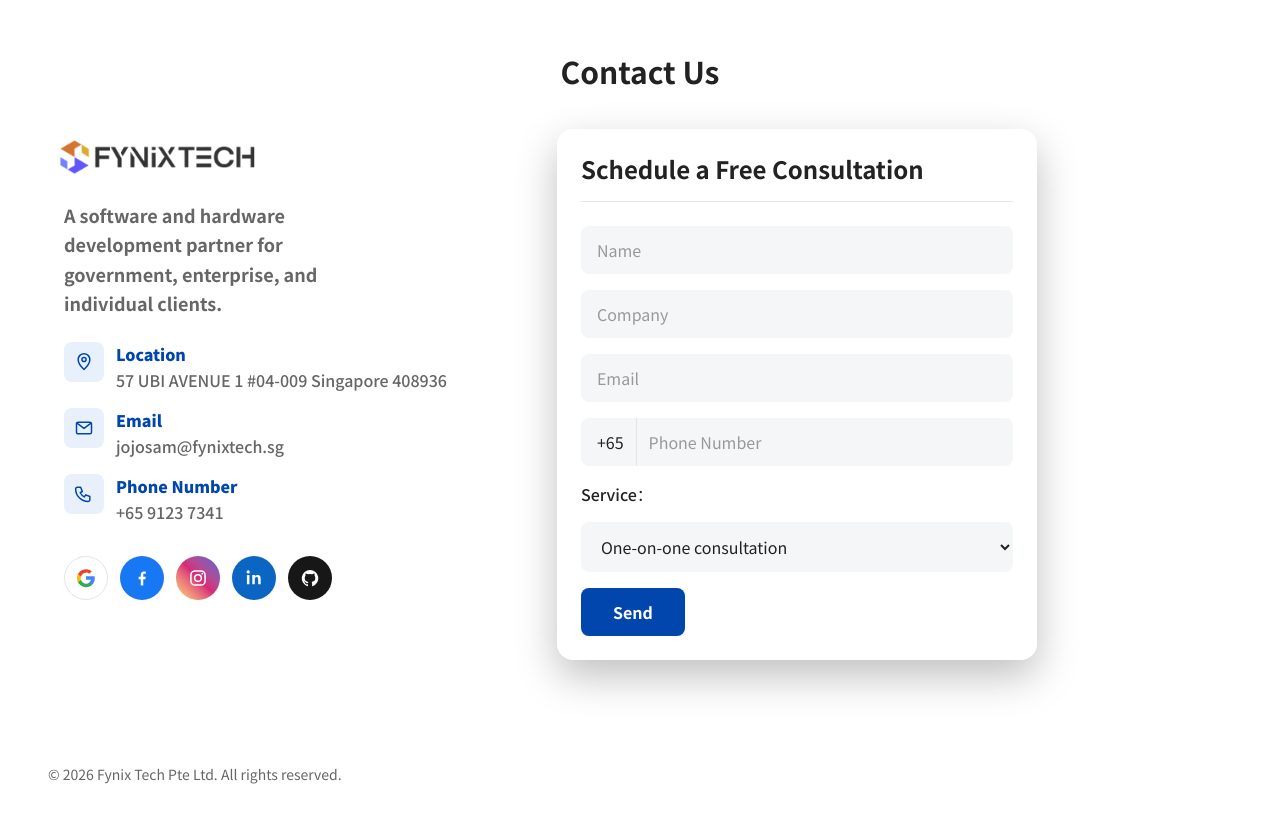
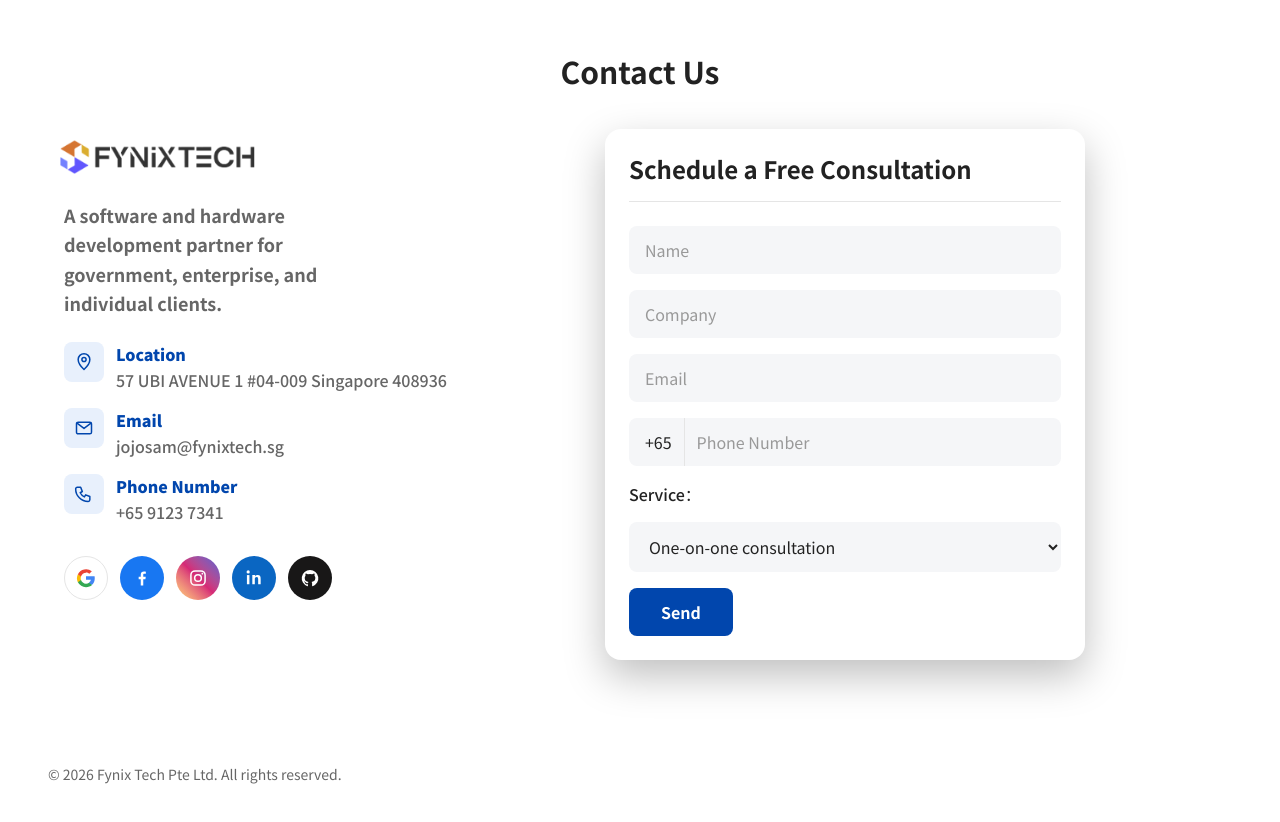
Before and after one commit to jojosam90/fynixtech-website, a Next.js app: page / in a window 1280 px wide. Shown: the part 2560-3382 px from the top of the page. Built offline with nearby package versions, Linux system fonts and the light colour scheme.

Commit message:
Shift consultation form back right a bit

```diff
--- a/src/components/Footer.tsx
+++ b/src/components/Footer.tsx
@@ -103,7 +103,7 @@ export default function Footer() {
           </div>
 
           {/* Consultation form */}
-          <div className="rounded-2xl bg-white p-6 text-text-dark shadow-[0_16px_40px_rgba(0,0,0,0.25)] md:-ml-20 md:max-w-[480px] md:p-6">
+          <div className="rounded-2xl bg-white p-6 text-text-dark shadow-[0_16px_40px_rgba(0,0,0,0.25)] md:-ml-8 md:max-w-[480px] md:p-6">
             <h3 className="text-xl font-bold text-text-dark md:text-2xl">
               {t({ en: "Schedule a Free Consultation", zh: "预约免费咨询" })}
             </h3>
```
Also changed, not shown: 11 other files (tests, documents, lock files or other folders).
